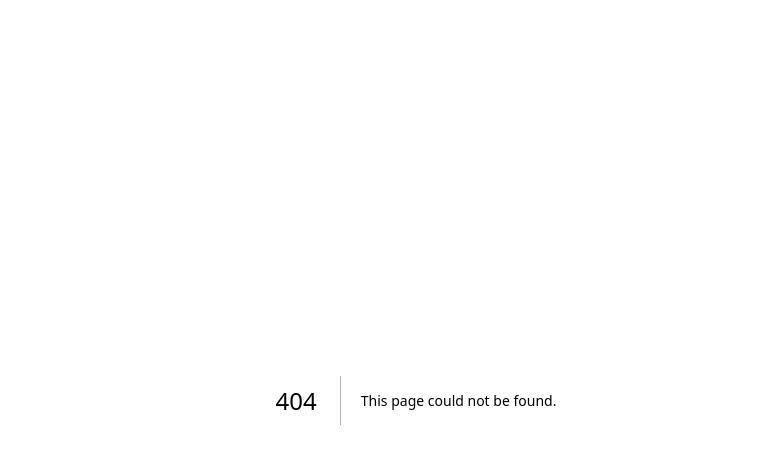
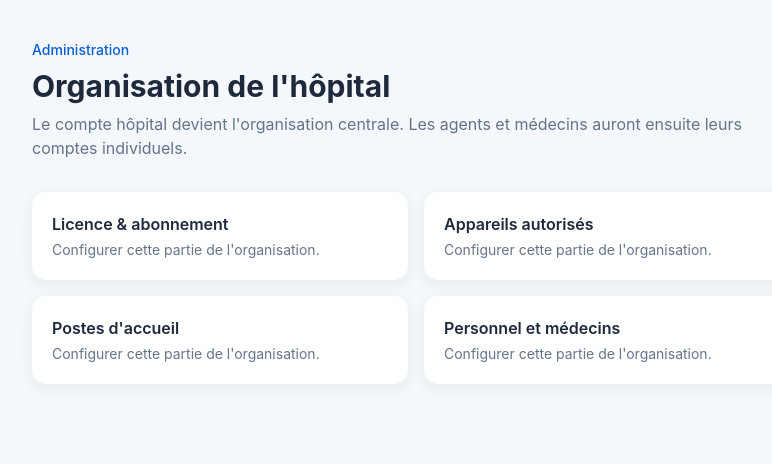
Before and after one commit to togninateemmanuel-alt/carelink, a Next.js app: page /hospital/admin in a window 1280 px wide. Before the commit this address had no page. Shown: the top 464 px of the page, without its empty margins (224-996 px from the left). Built offline with nearby package versions, Linux system fonts and the light colour scheme.

Commit message:
feat: add hospital administration area

```diff
--- /dev/null
+++ b/app/hospital/admin/page.tsx
@@ -0,0 +1,30 @@
+import Link from "next/link";
+
+const sections = [
+  ["Licence & abonnement", "/hospital/subscription"],
+  ["Appareils autorisés", "/hospital/activate"],
+  ["Postes d'accueil", "/hospital/reception"],
+  ["Personnel et médecins", "/hospital/doctor"],
+];
+
+export default function HospitalAdminPage() {
+  return (
+    <main className="min-h-screen bg-background px-5 py-10">
+      <div className="max-w-3xl mx-auto">
+        <p className="text-sm font-medium text-primary">Administration</p>
+        <h1 className="text-3xl font-bold text-text-primary mt-2">Organisation de l'hôpital</h1>
+        <p className="text-text-secondary mt-2 mb-8">
+          Le compte hôpital devient l'organisation centrale. Les agents et médecins auront ensuite leurs comptes individuels.
+        </p>
+        <div className="grid gap-4 sm:grid-cols-2">
+          {sections.map(([label, href]) => (
+            <Link key={href} href={href} className="card hover:shadow-card transition">
+              <h2 className="font-semibold text-text-primary">{label}</h2>
+              <p className="text-sm text-text-secondary mt-1">Configurer cette partie de l'organisation.</p>
+            </Link>
+          ))}
+        </div>
+      </div>
+    </main>
+  );
+}
```
